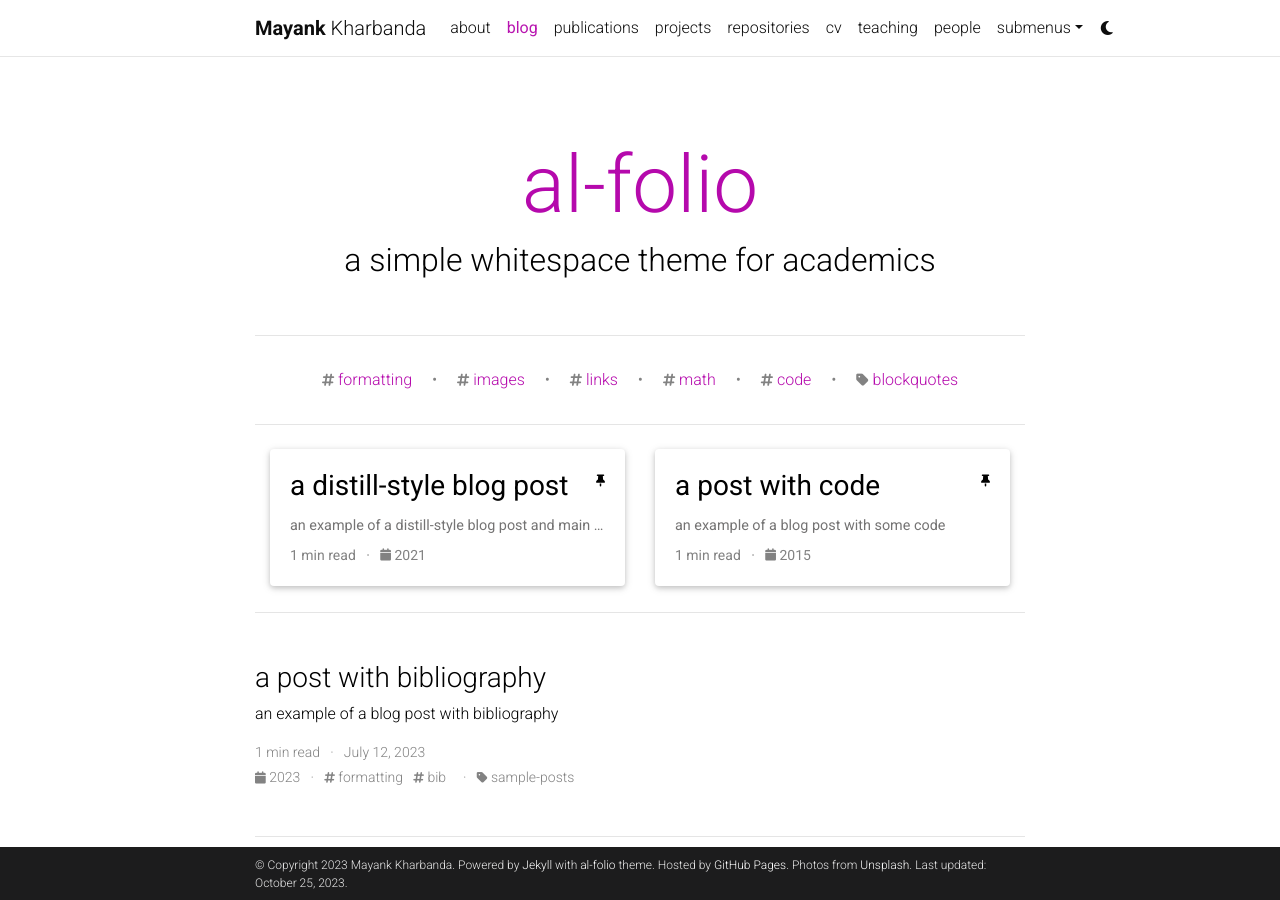
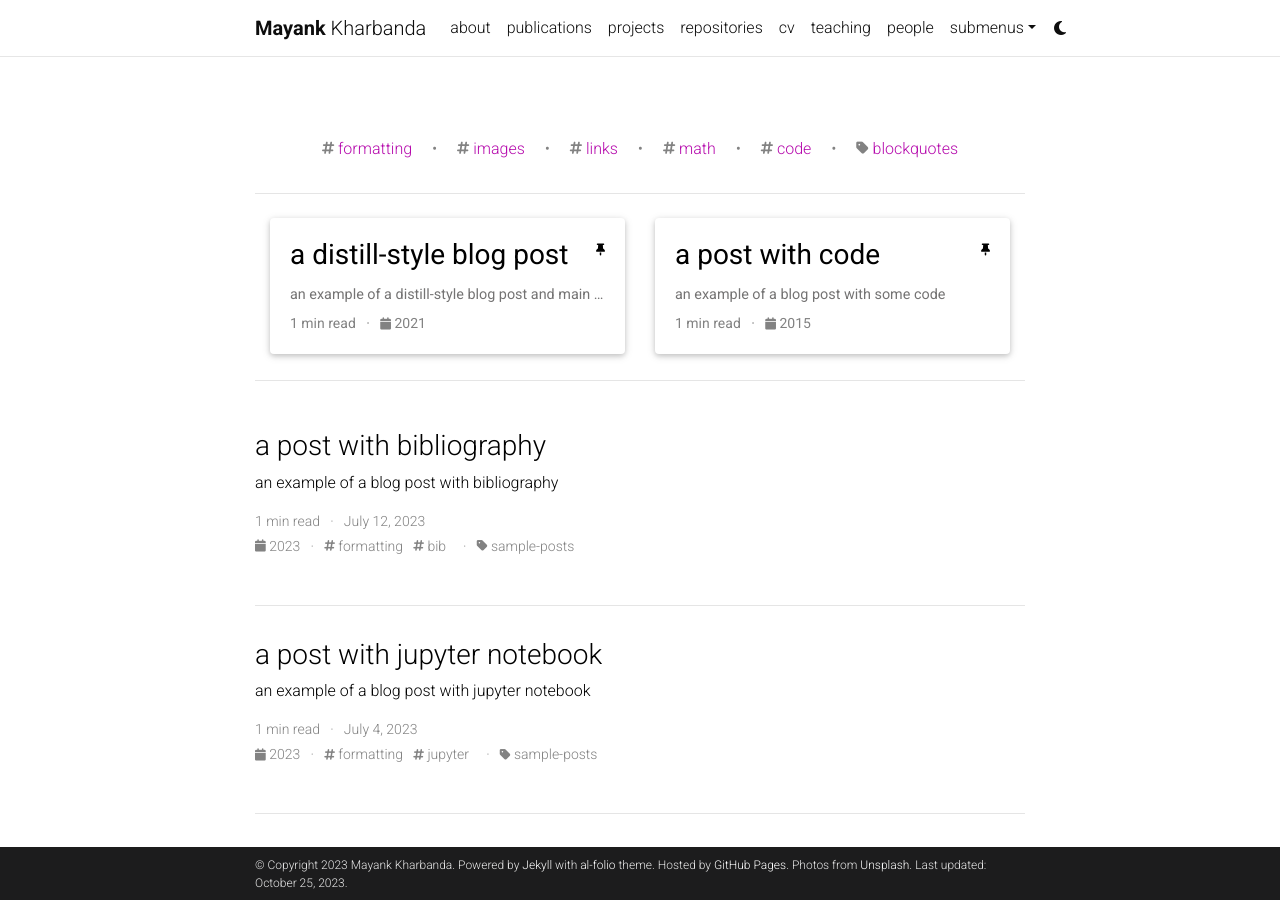
Before and after one commit to MayankKharbanda/mayankkharbanda.github.io, a Jekyll site: the page built from blog/index.html, in a window 1280 px wide and 900 px high. Built offline with Jekyll 4.4.1, drawn with Linux system fonts in a browser that asks for light colours; full-size pictures stand in for the smaller copies a plugin makes; the list of posts is cut into pages by our own code; comment, search, counter and statistics services are not loaded; a style sheet for code colours, icons or effects is not loaded.

Commit message:
Update _config.yml

```diff
--- a/_config.yml
+++ b/_config.yml
@@ -69,11 +69,11 @@
 
 github_username: MayankKharbanda # your GitHub user name
 gitlab_username: # your GitLab user name
-twitter_username: # your Twitter handle
+twitter_username: Mayankharbanda # your Twitter handle
 mastodon_username: # your mastodon instance+username in the format instance.tld/@username
-linkedin_username: # your LinkedIn user name
+linkedin_username: mayankkharbanda # your LinkedIn user name
 telegram_username: # your Telegram user name
-scholar_userid: # your Google Scholar ID
+scholar_userid: UGSKuZIAAAAJ # your Google Scholar ID
 semanticscholar_id: # your Semantic Scholar ID
 whatsapp_number: # your WhatsApp number (full phone number in international format. Omit any zeroes, brackets, or dashes when adding the phone number in international format.)
 orcid_id: # your ORCID ID
@@ -120,9 +120,9 @@
 # Blog
 # -----------------------------------------------------------------------------
 
-blog_name: al-folio # blog_name will be displayed in your blog page
-blog_nav_title: blog # your blog must have a title for it to be displayed in the nav bar
-blog_description: a simple whitespace theme for academics
+blog_name: # blog_name will be displayed in your blog page
+blog_nav_title: # your blog must have a title for it to be displayed in the nav bar
+blog_description:
 permalink: /blog/:year/:title/
 
 # Pagination
```
